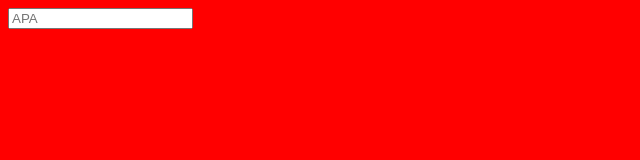
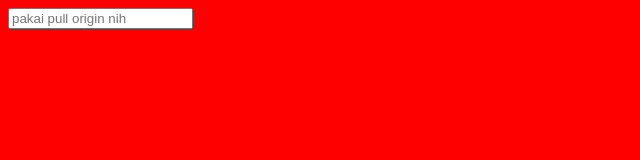
Before and after one commit to GilangSem/repo, a plain HTML site: page index.html in a window 1280 px wide. Shown: the full height of the page, 0-640 px from the left. Drawn offline with Linux system fonts and the light colour scheme.

Commit message:
pakai pull origin

```diff
--- a/index.html
+++ b/index.html
@@ -8,7 +8,7 @@
   <body style="background-color: red">
     <div id="container">
       <form action="input">
-        <input type="text" placeholder="APA" />
+        <input type="text" placeholder="pakai pull origin nih" />
       </form>
     </div>
   </body>
```
